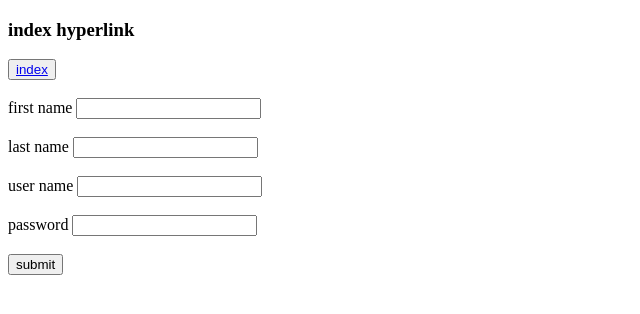
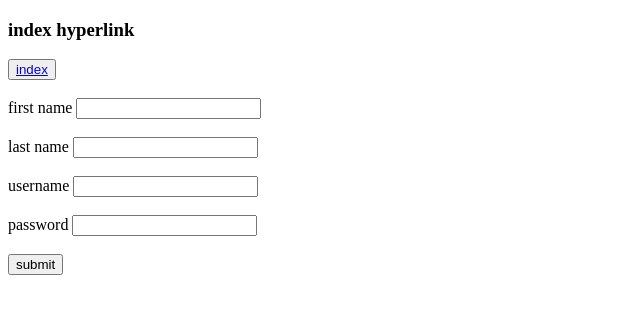
Before and after one commit to karthou/lutasemantic, a plain HTML site: page form.html in a window 1280 px wide. Shown: the full height of the page, 0-640 px from the left. Drawn offline with Linux system fonts and the light colour scheme.

Commit message:
first commit

```diff
--- a/form.html
+++ b/form.html
@@ -13,7 +13,7 @@
         <input type="text"><br><br>
         <label>last name</label>
         <input type="text"><br><br>
-        <label>user name</label>
+        <label>username</label>
         <input type="password"><br><br>
         <label>password</label>
         <input type="password"><br><br>
```
